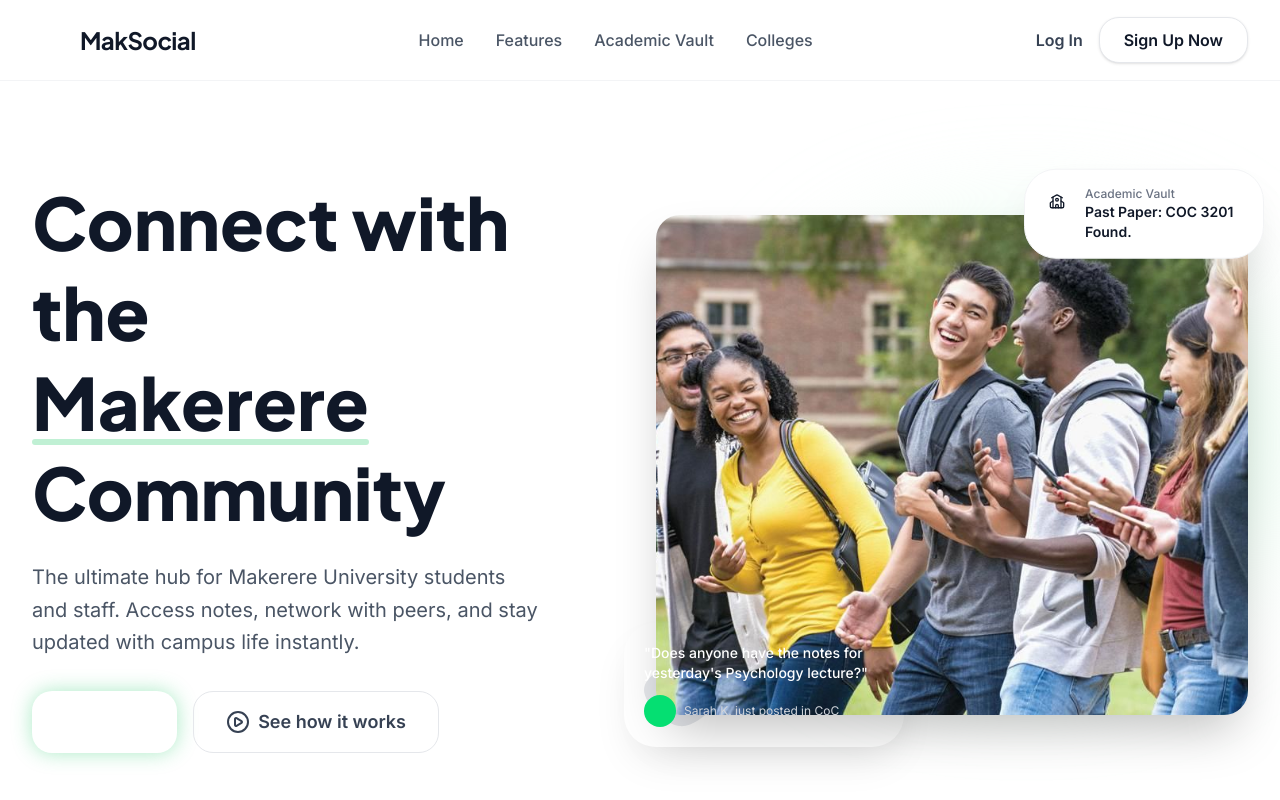
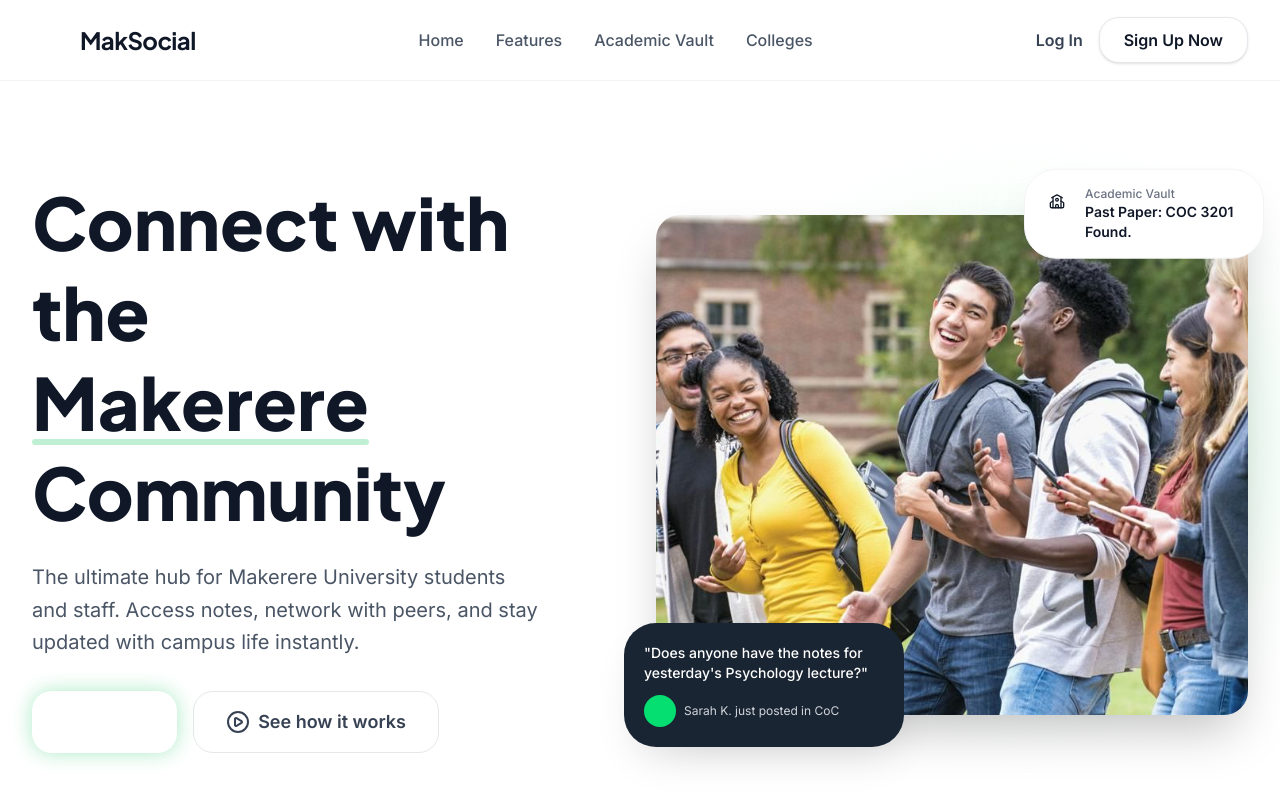
Before and after one commit to Yusuf580/Mak-Social, a React app in the folder frontend/: page / in a window 1280 px wide. Shown: the top 800 px of the page. Built offline with nearby package versions, Linux system fonts and the light colour scheme; the HTML template or start-up script is replaced by a standard one.

Commit message:
Feat:Update of Hero Section

```diff
--- a/frontend/src/pages/Landing.tsx
+++ b/frontend/src/pages/Landing.tsx
@@ -124,7 +124,7 @@ const MakSocial: React.FC = () => {
                   </div>
                 </div>
 
-                <div className="absolute -bottom-8 -left-8 bg-secondary p-5 rounded-2xl shadow-card max-w-[280px]">
+                <div className="absolute -bottom-8 -left-8 bg-[#1A2533] p-5 rounded-2xl shadow-card max-w-[280px]">
                   <p className="text-white font-medium text-sm mb-3">
                     "Does anyone have the notes for yesterday's Psychology lecture?"
                   </p>
```
